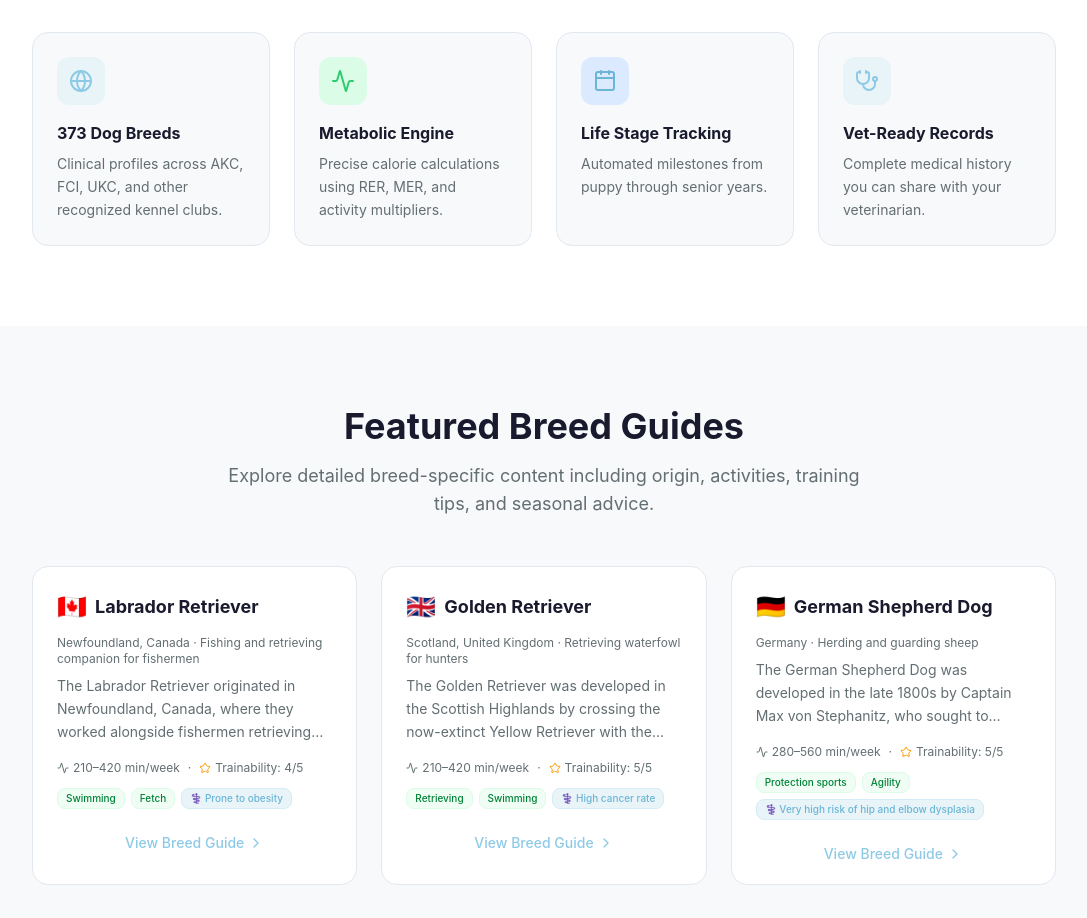
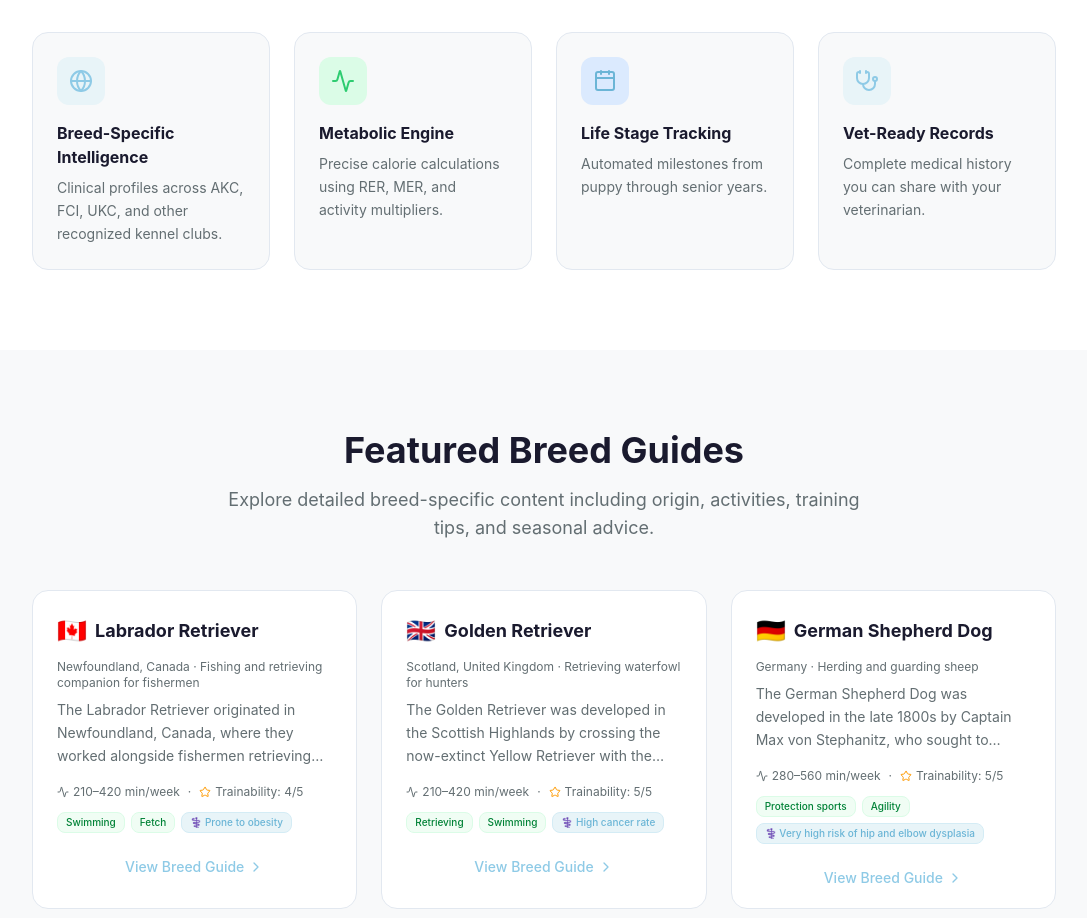
Before and after one commit to diabolicaltech-ux/PawPath, a React (Vite) app in the folder frontend/: page / in a window 1280 px wide. Shown: the part 1040-1958 px from the top of the page, without its empty margins (96-1183 px from the left). Built offline with nearby package versions, Linux system fonts and the light colour scheme.

Commit message:
Remove breed count claims from app surfaces

```diff
--- a/frontend/src/components/BreedLibrary.tsx
+++ b/frontend/src/components/BreedLibrary.tsx
@@ -132,7 +132,7 @@ const BreedLibrary: React.FC = () => {
           {filteredBreeds.length === 0 ? (
             <span>No breeds found matching your search.</span>
           ) : (
-            <span>Showing {previewBreeds.length} of {filteredBreeds.length} breed{filteredBreeds.length !== 1 ? 's' : ''}</span>
+            <span>Showing {previewBreeds.length} matching breed{previewBreeds.length !== 1 ? 's' : ''}</span>
           )}
         </div>
 
--- a/frontend/src/components/PublicLandingPage.tsx
+++ b/frontend/src/components/PublicLandingPage.tsx
@@ -104,7 +104,7 @@ const PublicLandingPage: React.FC<PublicLandingPageProps> = ({ onSignInComplete
           </div>
           <div className="grid grid-cols-1 md:grid-cols-2 lg:grid-cols-4 gap-6">
             {[
-              { icon: <Globe className="w-6 h-6" />, color: 'bg-primary-light text-primary', title: '373 Dog Breeds', desc: 'Clinical profiles across AKC, FCI, UKC, and other recognized kennel clubs.' },
+              { icon: <Globe className="w-6 h-6" />, color: 'bg-primary-light text-primary', title: 'Breed-Specific Intelligence', desc: 'Clinical profiles across AKC, FCI, UKC, and other recognized kennel clubs.' },
               { icon: <Activity className="w-6 h-6" />, color: 'bg-green-100 text-accent-green', title: 'Metabolic Engine', desc: 'Precise calorie calculations using RER, MER, and activity multipliers.' },
               { icon: <Calendar className="w-6 h-6" />, color: 'bg-blue-100 text-primary-dark', title: 'Life Stage Tracking', desc: 'Automated milestones from puppy through senior years.' },
               { icon: <Stethoscope className="w-6 h-6" />, color: 'bg-primary-light text-primary', title: 'Vet-Ready Records', desc: 'Complete medical history you can share with your veterinarian.' },
```
Also changed, not shown: frontend/src/data/breed_newsletter_data.ts (+6 -2 lines).
